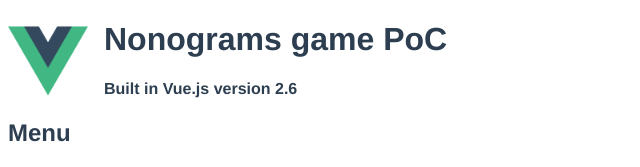
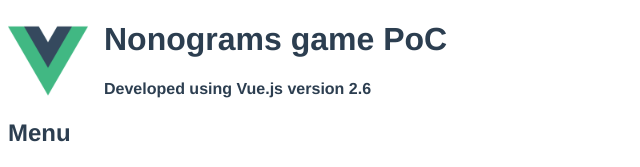
Before and after one commit to leandroramirez/nonograms.vue2, a Vue app: page / in a window 1280 px wide. Shown: the top 167 px of the page, without its empty margins (0-640 px from the left). Built offline with nearby package versions, Linux system fonts and the light colour scheme.

Commit message:
gh-pages update

```diff
--- a/package.json
+++ b/package.json
@@ -38,5 +38,5 @@
   },
   "browserslist": ["> 1%", "last 2 versions", "not ie <= 8"],
   "keywords": ["vuejs", "nonograms", "nonogram", "vue 2", "vue", "vuejs 2"],
-  "description": "Nonograms game PoC built in Vue version 2.6."
+  "description": "Nonograms game PoC developed using Vue version 2.6."
 }
--- a/src/App.vue
+++ b/src/App.vue
@@ -2,7 +2,7 @@
   <div id="app">
     <img class="nng-logo" src="./assets/logo.png">
     <h1 class="nng-title">Nonograms game PoC</h1>
-    <h4 class="nng-subtitle">Built in Vue.js version 2.6</h4>
+    <h4 class="nng-subtitle">Developed using Vue.js version 2.6</h4>
     <router-view/>
   </div>
 </template>
```
Also changed, not shown: 1 other file (tests, documents, lock files or other folders).
